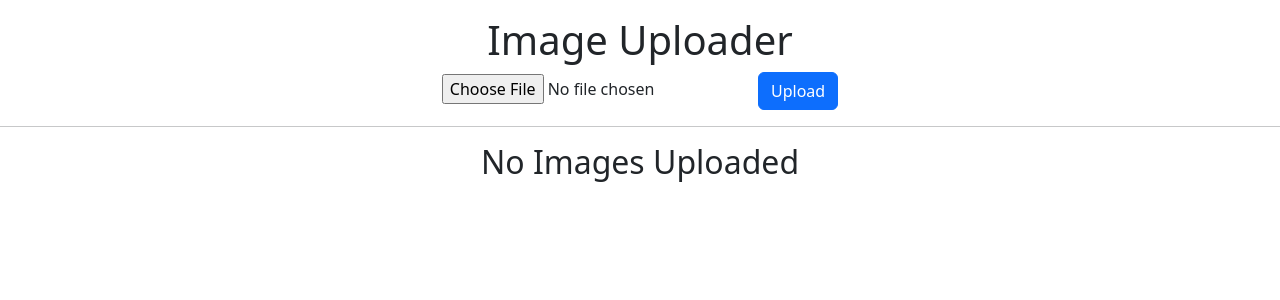
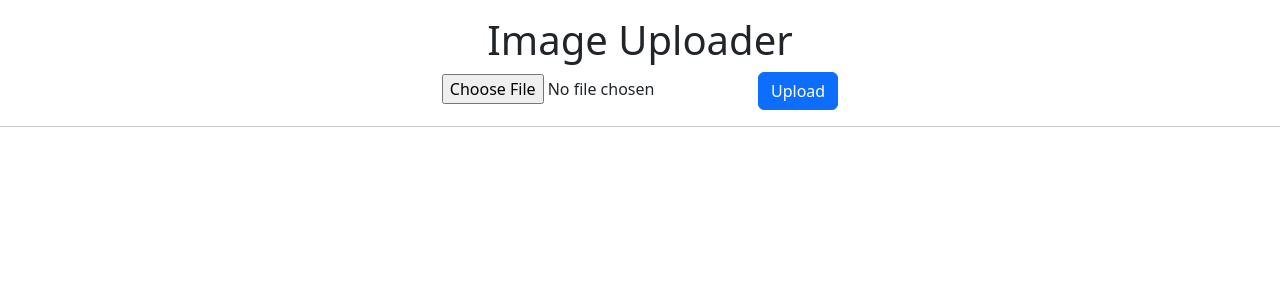
Before and after one commit to giriarjun111/Image-Uploader, a Django app: page / in a window 1280 px wide. Shown: the top 300 px of the page. Run offline with Django 4.2, Linux system fonts and the light colour scheme; data that the repository does not hold is empty.

Commit message:
Changed Home.html

```diff
--- a/templates/home.html
+++ b/templates/home.html
@@ -18,7 +18,6 @@
     </div>
 <hr>
     <div class="container">
-    	{% if pic %}
 	    	<div class="row">
 	    		{% for x in pic %}
 	    		<div class="col-md-4">
@@ -32,11 +31,6 @@
 		    	</div>
 	    		{% endfor %}
 	    	</div>
-	    {% else %}
-	    	<h2 class="text-center">No Images Uploaded</h2>
-	    {% endif %}
-
-
     </div>
 
 
```
Also changed, not shown: db.sqlite3.
